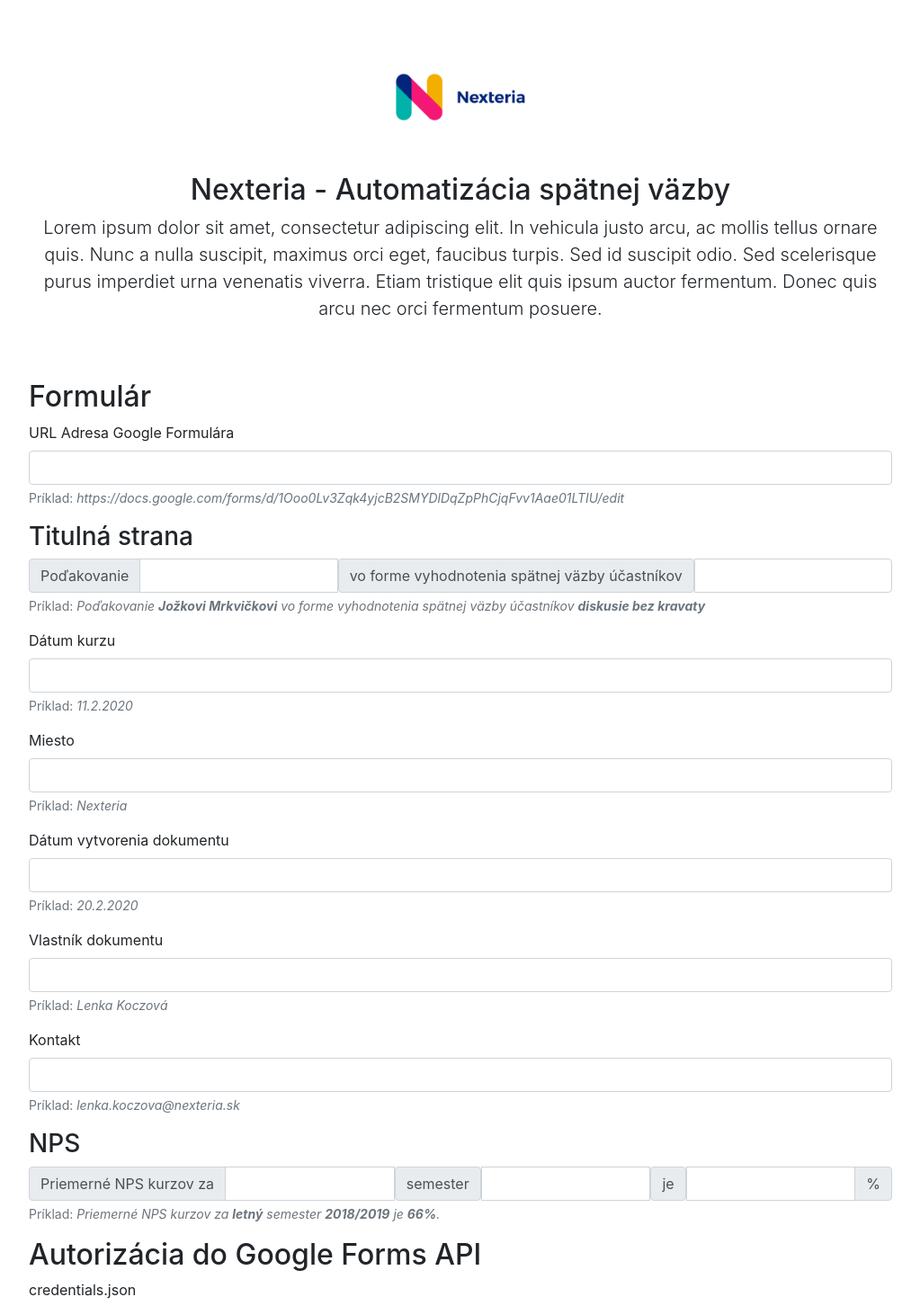
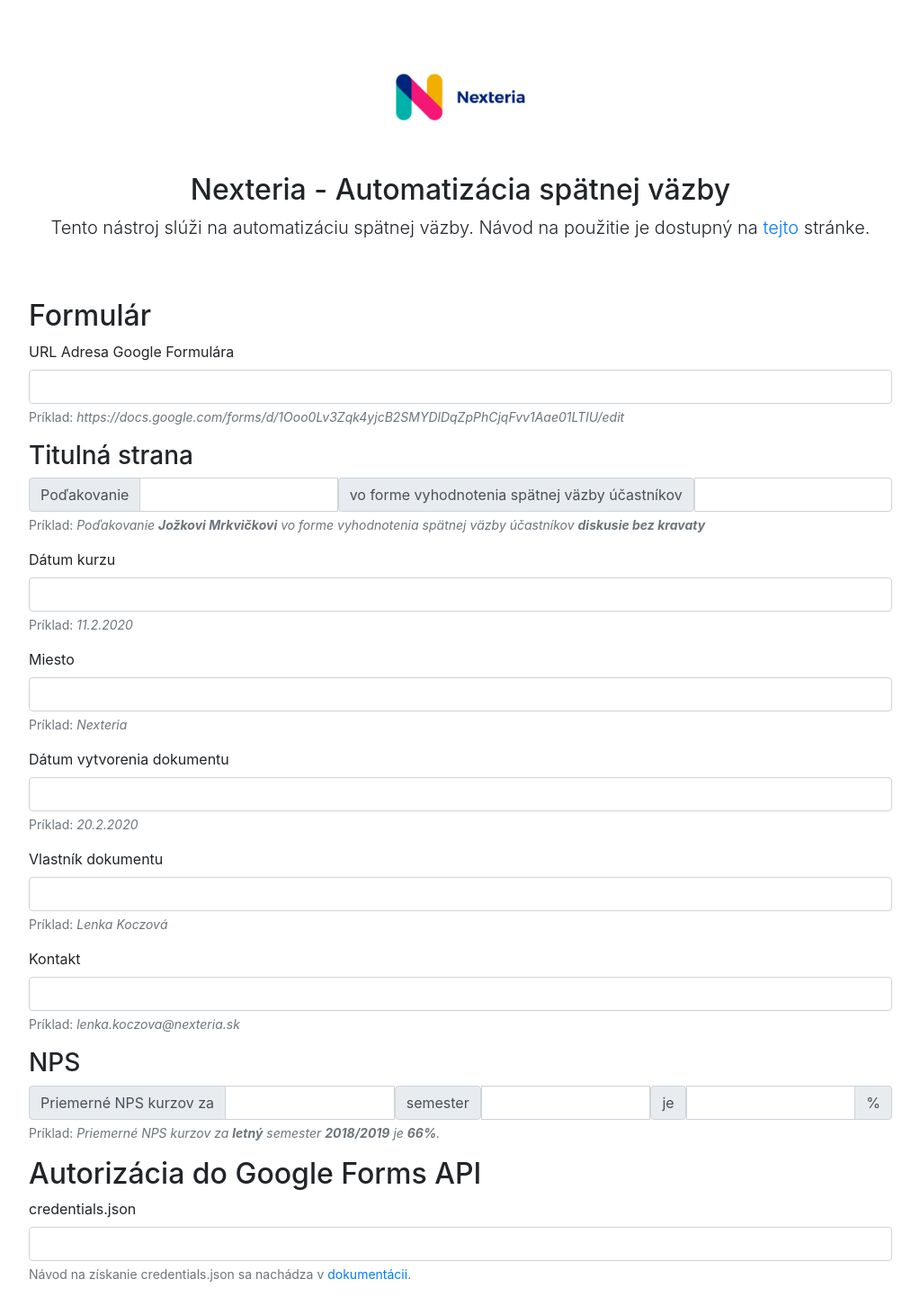
Before and after one commit to timzatko/nexteria-feedback-automation, a React (Create React App) app: page / in a window 1280 px wide. Shown: the top 1452 px of the page at 90% size, without its empty margins (128-1151 px from the left). Built offline with nearby package versions, Linux system fonts and the light colour scheme.

Commit message:
Update docs

```diff
--- a/src/App.js
+++ b/src/App.js
@@ -28,10 +28,15 @@
                     <img className="d-block mx-auto mb-4" src="./images/nexteria-logo.png" height="120px" alt="" />
                     <h2>Nexteria - Automatizácia spätnej väzby</h2>
                     <p className="lead">
-                        Lorem ipsum dolor sit amet, consectetur adipiscing elit. In vehicula justo arcu, ac mollis
-                        tellus ornare quis. Nunc a nulla suscipit, maximus orci eget, faucibus turpis. Sed id suscipit
-                        odio. Sed scelerisque purus imperdiet urna venenatis viverra. Etiam tristique elit quis ipsum
-                        auctor fermentum. Donec quis arcu nec orci fermentum posuere.
+                        Tento nástroj slúži na automatizáciu spätnej väzby. Návod na použitie je dostupný na{' '}
+                        <a
+                            href="https://github.com/timzatko/nexteria-feedback-automation/tree/prod/docs/Documentation.md"
+                            target="_blank"
+                        >
+                            tejto
+                        </a>{' '}
+                        stránke.
+                        <br />
                     </p>
                 </div>
 
@@ -188,13 +193,14 @@
                             <Input
                                 helpText={
                                     <span>
+                                        Návod na získanie credentials.json sa nachádza v{' '}
                                         <a
-                                            href="https://github.com/timzatko/nexteria-feedback-automation/tree/master/docs/GOOGLE_CREDENTIALS.md"
+                                            href="https://github.com/timzatko/nexteria-feedback-automation/tree/prod/docs/Documentation.md"
                                             target="_blank"
                                         >
-                                            Návod
-                                        </a>{' '}
-                                        na získanie credentials.json
+                                            dokumentácii
+                                        </a>
+                                        .
                                     </span>
                                 }
                                 inputKey={'credentials'}
```
Also changed, not shown: 4 other files (tests, documents, lock files or other folders).
